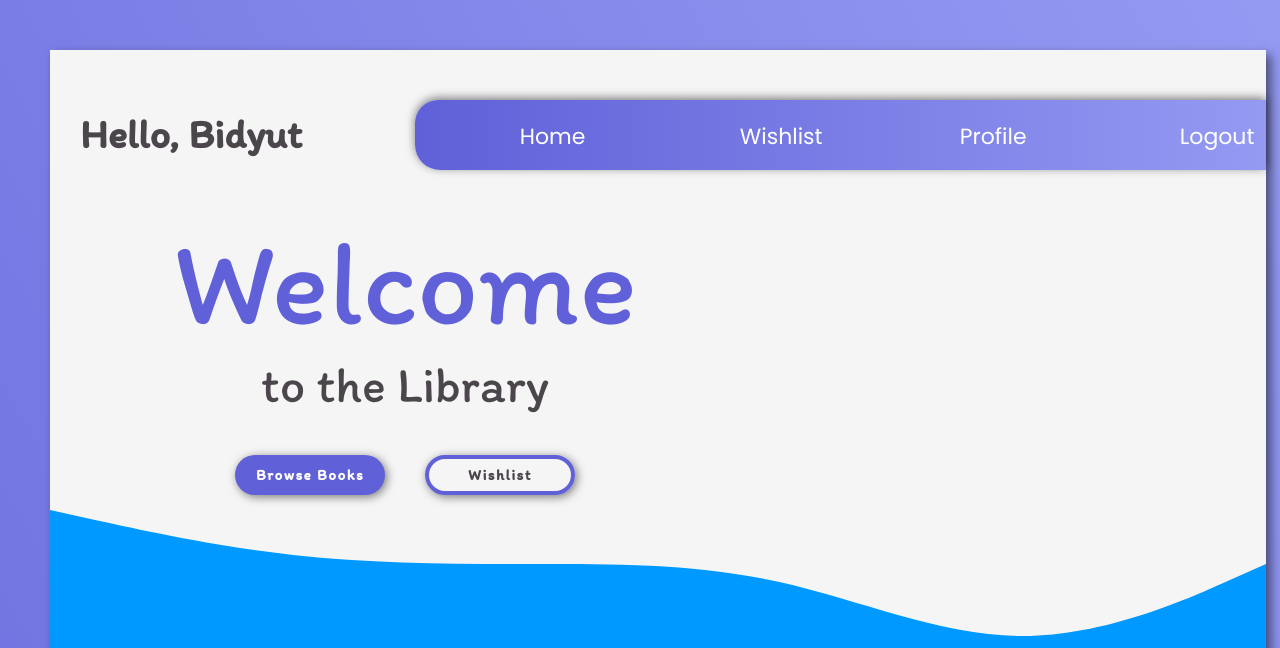
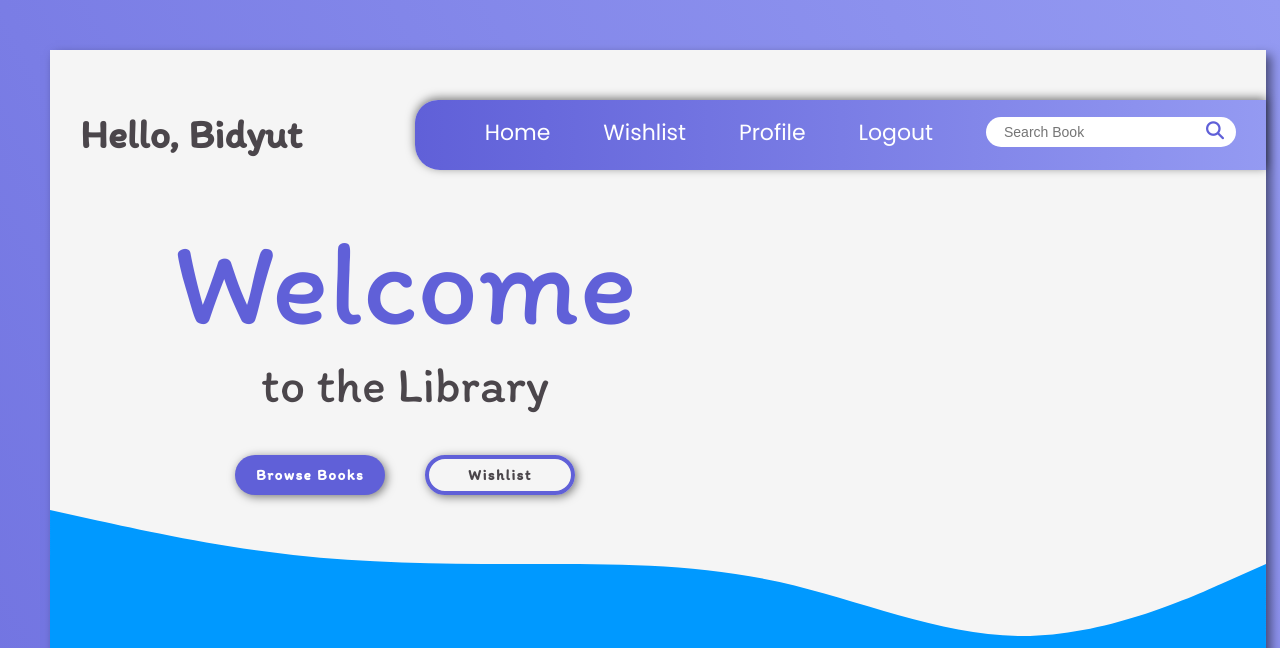
Before and after one commit to Bidyut-Kr-Das/Library-project, a PHP site: page /LibraryHomepage.php in a window 1280 px wide. Shown: the top 648 px of the page. Run offline with PHP 8.4, Linux system fonts and the light colour scheme; a user stored in the database is signed in; data comes from the database, SQL or seed files in the repository; some libraries are stand-ins or nearby versions.

Commit message:
added search bar

```diff
--- a/LibraryHomepage.php
+++ b/LibraryHomepage.php
@@ -28,6 +28,7 @@
     <head>
         <title>Welcome <?php echo $name;?></title>
         <link href="css/css-homepage.css" rel="stylesheet">
+        <link rel="stylesheet" href="https://cdnjs.cloudflare.com/ajax/libs/font-awesome/6.3.0/css/all.min.css" integrity="sha512-SzlrxWUlpfuzQ+pcUCosxcglQRNAq/DZjVsC0lE40xsADsfeQoEypE+enwcOiGjk/bSuGGKHEyjSoQ1zVisanQ==" crossorigin="anonymous" referrerpolicy="no-referrer" />
     </head>
     <body>
         <script src="js/scroll.js" defer>
@@ -50,7 +51,7 @@
         <div class="bgImage" id="bgImage"></div>
         <div id="supermainDiv">
             <div class="maindiv" id="mainDiv">
-                <div class="scrollToggle"></div>
+                <div class="scrollToggle"id="scrollToggle"></div>
                 <div class="logo" id="logo">
                     <div id="welcomename">Hello, <?php echo $name;?></div>
                     <div class="navigationBar" id="navigatonBAr">
@@ -58,6 +59,10 @@
                             <div id="Wishlist">Wishlist</div>
                             <div id="Profile"><a href="" id="profile">Profile</a></div>
                             <div id="Logout"><a href="logout.php" id="logout">Logout</a></div>
+                            <div id="searchBar">
+                                <input type="text" name="" id="SearchBox" placeholder="Search Book">
+                                <div class="searchIcon"><i class="fa-solid fa-magnifying-glass"></i></div>
+                            </div>
                     </div>
                 </div>
                 <div id="textArea">
--- a/css/css-homepage.css
+++ b/css/css-homepage.css
@@ -83,6 +83,9 @@ body {
     border-bottom-left-radius: 2.5rem;
     box-shadow: 0 -0.2rem 1rem rgba(0, 0, 0, 0.5);
     z-index: 1000;
+    display: flex;
+    justify-content: space-between;
+    /* padding-left: 4rem; */
 }
 .sticky{
     position: fixed;
@@ -95,8 +98,64 @@ body {
 /* #navigationDiv {
     margin-top: 1.8rem;
 } */
+#home{
+    margin-left: 7rem;
+}
+#home,
+#Wishlist,
+#Profile,
+#Logout{
+    font-size: 2.2rem;
+    color: white;
+    margin-top: 1.6rem;
+    transition: 0.3s;
+    cursor: pointer;
+}
+#searchBar{
+    margin-top: 1.7rem;
+    margin-right: 3rem;
+    display: flex;
+    justify-content: space-between;
 
-#home,
+}
+#SearchBox{
+    height: 3rem;
+    width: 21rem;
+    border-radius: 2rem;
+    border-top-right-radius: 0;
+    border-bottom-right-radius: 0;
+    font-size: 1.6rem;
+    letter-spacing: 0.3rem;
+    padding-left: 1.8rem;
+    box-sizing: border-box;
+    border: none;
+    transition: 0.5s;
+}
+#SearchBox::placeholder{
+    font-size: 1.4rem;
+    /* padding-left: 1rem; */
+    letter-spacing: normal;
+}
+#SearchBox:focus{
+    border: none;
+    outline: .3rem solid #03C04A;
+}
+.searchIcon{
+    height: 3rem;
+    width: 4rem;
+    font-size: 1.8rem;
+    background-color: white;
+    color: #6060d8;
+    border-top-right-radius: 2rem;
+    border-bottom-right-radius: 2rem;
+    cursor: pointer;
+    box-sizing: border-box;
+    padding-left: 1rem;
+}
+
+
+
+/* #home,
 #Wishlist,
 #Profile,
 #Logout {
@@ -104,11 +163,16 @@ body {
     height: 100%;
     margin-top: 2rem;
     font-size: 2.2rem;
-    margin-left: 7.5rem;
-    margin-right: 7.5rem;
+    margin-left: 3.5rem;
+    /* margin-right: 2.5rem;
     color: white;
     transition: 0.5s;
     cursor: pointer;
+}
+#searchBar{
+    float: right;
+    /* width: 2rem;
+
 }
 #home{
     position: absolute;
@@ -118,29 +182,29 @@ body {
 }
 #Wishlist{
     position: absolute;
-    left: 25rem;
+    left: 19rem;
     top: 0rem;
     transition: 0.3s;
 }
 #Profile{
     position: absolute;
-    left: 47rem;
+    left: 41rem;
     top: 0rem;
     transition: 0.3s;
 }
 #Logout{
     position: absolute;
-    left: 69rem;
+    left: 63rem;
     top: 0rem;
     transition: 0.3s;
-}
+} */
 
 #home:hover{
     font-size: 2.8rem;
     top: -0.5rem;
     left: 2rem;
-    margin-left: 7.1rem;
-    margin-right: 7.1rem;
+    margin-left: 6.1rem;
+    /* margin-right: 1.1rem; */
 }
 #Wishlist:hover{
     font-size: 2.8rem;
@@ -378,6 +442,7 @@ td{
     cursor: pointer;
 }
 .confirmation{
+    color: white;
     text-align: center;
     opacity: 0;
     position: fixed;
@@ -386,8 +451,8 @@ td{
     border-radius: 2rem;
     height: 30rem;
     width: 50rem;
-    border: 0.1rem solid rgba(0, 0, 0, 0.5);
-    background-color: rgba(255,255,255,0.9);
+    border: 0.1rem solid rgba(255,255,255, 0.9);
+    background-color: rgba(0,0,0,0.8);
     box-shadow: 0.5rem 0.5rem 1rem rgba(0,0,0,0.5);
 }
 /* .visible{
```
